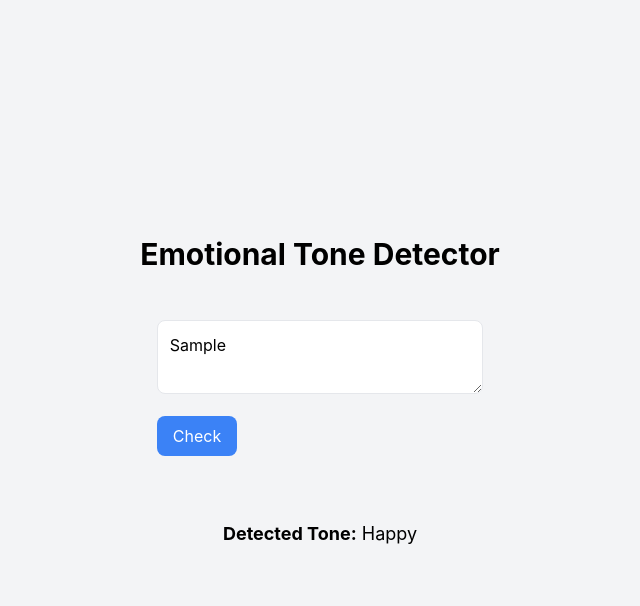
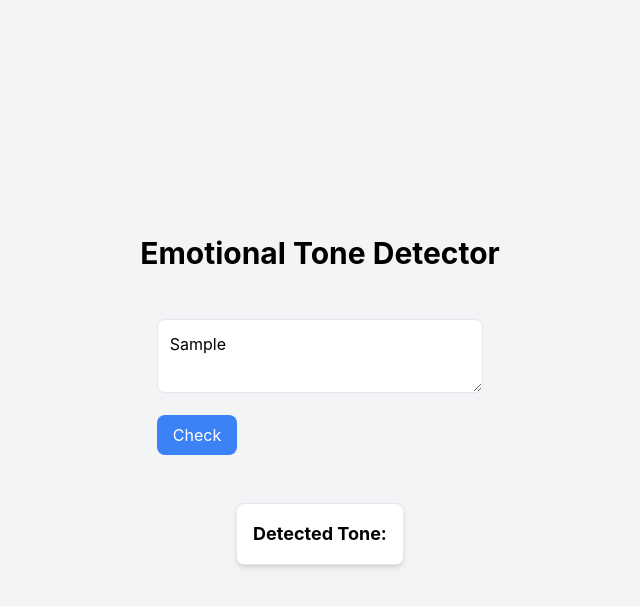
Before and after one commit to SHivit700/Visualization-of-survey-data, a React (Create React App) app in the folder survey_visualization_app/: page / in a window 1280 px wide. Both pictures are taken after typing "Sample" into the empty fields and a click on the button "Check". Shown: the top 606 px of the page, without its empty margins (320-960 px from the left). Built offline with nearby package versions, Linux system fonts and the light colour scheme; no server answers.

Commit message:
Implement API call to detect mood and print on home screen

```diff
--- a/survey_visualization_app/package.json
+++ b/survey_visualization_app/package.json
@@ -5,6 +5,7 @@
   "dependencies": {
     "@emotion/react": "^11.13.3",
     "@emotion/styled": "^11.13.0",
+    "@google-cloud/language": "^6.5.0",
     "@mui/material": "^6.1.4",
     "@testing-library/jest-dom": "^5.17.0",
     "@testing-library/react": "^13.4.0",
@@ -13,6 +14,7 @@
     "@types/node": "^16.18.113",
     "@types/react": "^18.3.11",
     "@types/react-dom": "^18.3.1",
+    "axios": "^1.7.7",
     "react": "^18.3.1",
     "react-dom": "^18.3.1",
     "react-router-dom": "^6.27.0",
--- a/survey_visualization_app/src/components/Home.tsx
+++ b/survey_visualization_app/src/components/Home.tsx
@@ -1,4 +1,5 @@
 import { useState } from "react";
+import { analyzeTone } from "../utils/api";
 
 export const HomePage = () => {
     const [text, setText] = useState<string>('');
@@ -19,12 +20,30 @@ export const HomePage = () => {
         setDisplayTone(true);
 
         // Call API to analyze emotional tone here
-        await analyzeTone(text);
+        const result = await analyzeTone(text);
+
+        const sentimentScore = result?.documentSentiment?.score || 0;
+        console.log(sentimentScore);
+        if (sentimentScore > 0.25) {
+            setTone('positive');
+        } else if (sentimentScore < -0.25) {
+            setTone('negative');
+        } else {
+            setTone('neutral');
+        }
     };
 
-    const analyzeTone = async (text: string) => {
-        console.log("Analyzing tone");
-        setTone("Happy");
+    const getToneColor = (tone: string) => {
+        switch (tone) {
+            case 'positive':
+                return 'text-green-500';
+            case 'negative':
+                return 'text-red-500';
+            case 'neutral':
+                return 'text-gray-500';
+            default:
+                return 'text-black';
+        }
     };
 
     return (
@@ -51,7 +70,7 @@ export const HomePage = () => {
                 </div>
             )}
             {displayTone && !error && (
-                <div className="mt-6 p-4">
+                <div className={`mt-6 p-4 border rounded-lg bg-white shadow-md ${getToneColor(tone)}`}>
                     <p className="text-lg">
                         <strong>Detected Tone:</strong> {tone}
                     </p>
--- /dev/null
+++ b/survey_visualization_app/src/utils/api.ts
@@ -0,0 +1,26 @@
+export const analyzeTone = async (text: string) => {
+    const apiKey = process.env.REACT_APP_GOOGLE_CLOUD_API_KEY;
+    const url = `https://language.googleapis.com/v1/documents:analyzeSentiment?key=${apiKey}`;
+
+    const document = {
+        document: {
+            type: 'PLAIN_TEXT',
+            content: text,
+        },
+    };
+
+    try {
+        const response = await fetch(url, {
+            method: 'POST',
+            headers: {
+                'Content-Type': 'application/json',
+            },
+            body: JSON.stringify(document),
+        });
+        const data = await response.json();
+        return data;
+    } catch (error) {
+        console.error('API Error:', error);
+        throw error;
+    }
+};
```
Also changed, not shown: 2 other files (tests, documents, lock files or other folders).
